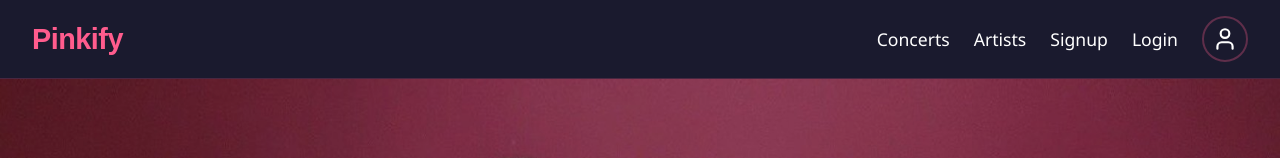
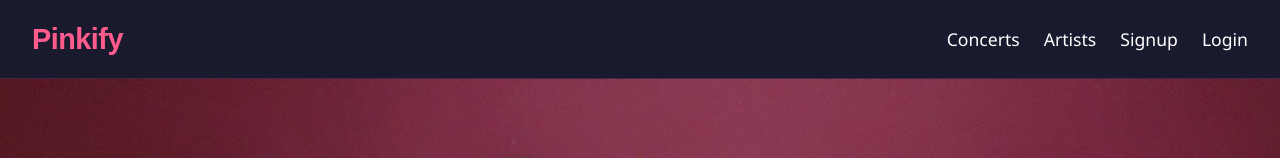
Before and after one commit to lyndascode/pinkify-frontend, a React (Vite) app: page / in a window 1280 px wide. Shown: the top 158 px of the page. Built offline with nearby package versions, Linux system fonts and the light colour scheme; no server answers.

Commit message:
Update navbar.jsx
show login/signup only when logged out, and show profile when logged in

```diff
--- a/src/components/Navbar/navbar.jsx
+++ b/src/components/Navbar/navbar.jsx
@@ -1,13 +1,13 @@
 import * as DropdownMenu from '@radix-ui/react-dropdown-menu';
 import { Link } from 'react-router-dom';
+import { useContext } from 'react';
 import '../Navbar/navbar.css';
 import ProfileDropdown from './ProfileDropdown';
-function handleLogout() {
-    localStorage.removeItem("authToken");
-    window.location.href = "/login";
-}
+import { AuthContext } from "../../context/auth.context"; //   import AuthContext
 
 function Navbar() {
+    const { isLoggedIn, user, logOutUser, isAdmin } = useContext(AuthContext); // ✅ access auth state
+
     return (
         <nav className="navbar">
             <div className="navbar-left">
@@ -17,12 +17,21 @@ function Navbar() {
             <div className="navbar-links">
                 <Link to="/concerts">Concerts</Link>
                 <Link to="/artists">Artists</Link>
-                <Link to="/signup">Signup</Link>
-                <Link to="/login">Login</Link>
 
-                <div className="navbar-right">
-                    <ProfileDropdown />
-                </div>
+                {/*   Show if user isnt logged in */}
+                {!isLoggedIn && (
+                    <>
+                        <Link to="/signup">Signup</Link>
+                        <Link to="/login">Login</Link>
+                    </>
+                )}
+
+                {/*   Show only when user is logged in */}
+                {isLoggedIn && (
+                    <div className="navbar-right">
+                        <ProfileDropdown />
+                    </div>
+                )}
             </div>
         </nav>
     );
```
